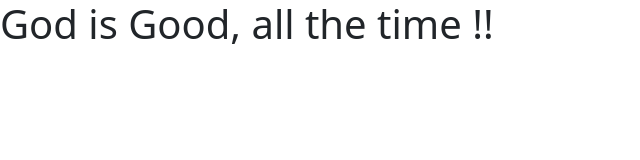
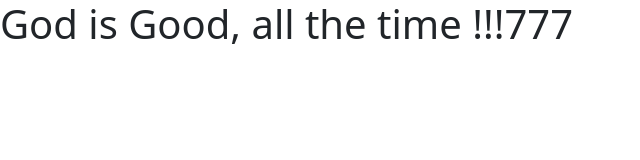
Before and after one commit to starsoft5/CA-DDD-01, a React (Vite) app in the folder ReactApp/: page / in a window 1280 px wide. Shown: the top 160 px of the page, without its empty margins (0-640 px from the left). Built offline with nearby package versions, Linux system fonts and the light colour scheme.

Commit message:
trigger CI/CD deploy1.1

```diff
--- a/ReactApp/src/components/OrderList.tsx
+++ b/ReactApp/src/components/OrderList.tsx
@@ -1,7 +1,7 @@
  function OrderList() {
   return (
     <h1>
-      God is Good, all the time !!
+      God is Good, all the time !!!777
     </h1>
   );
 }
```
